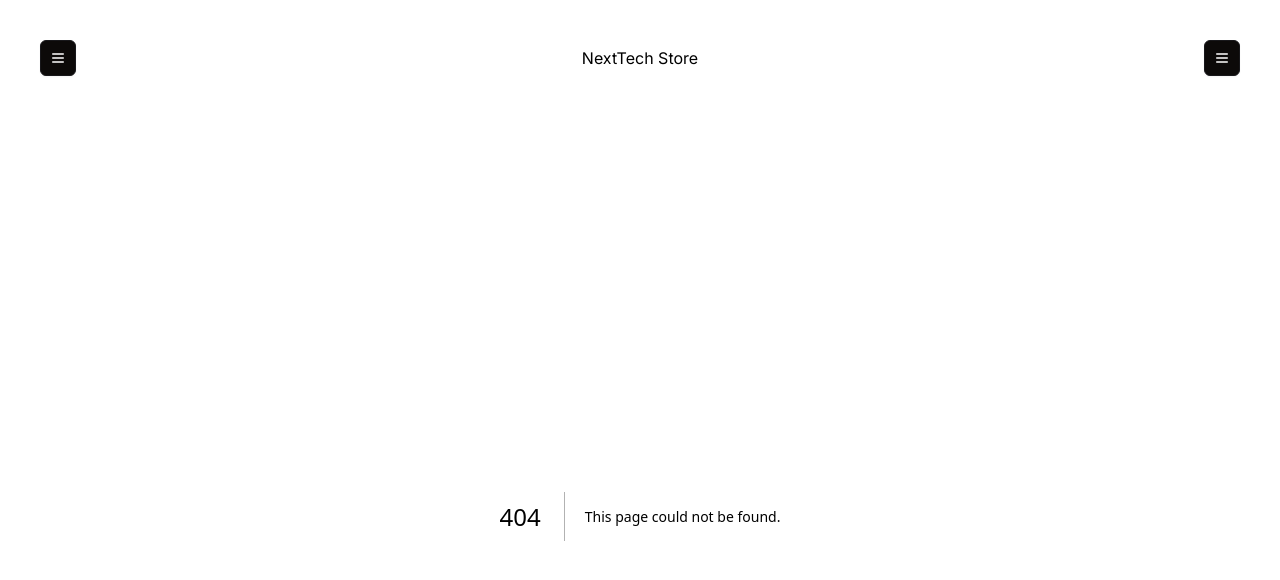
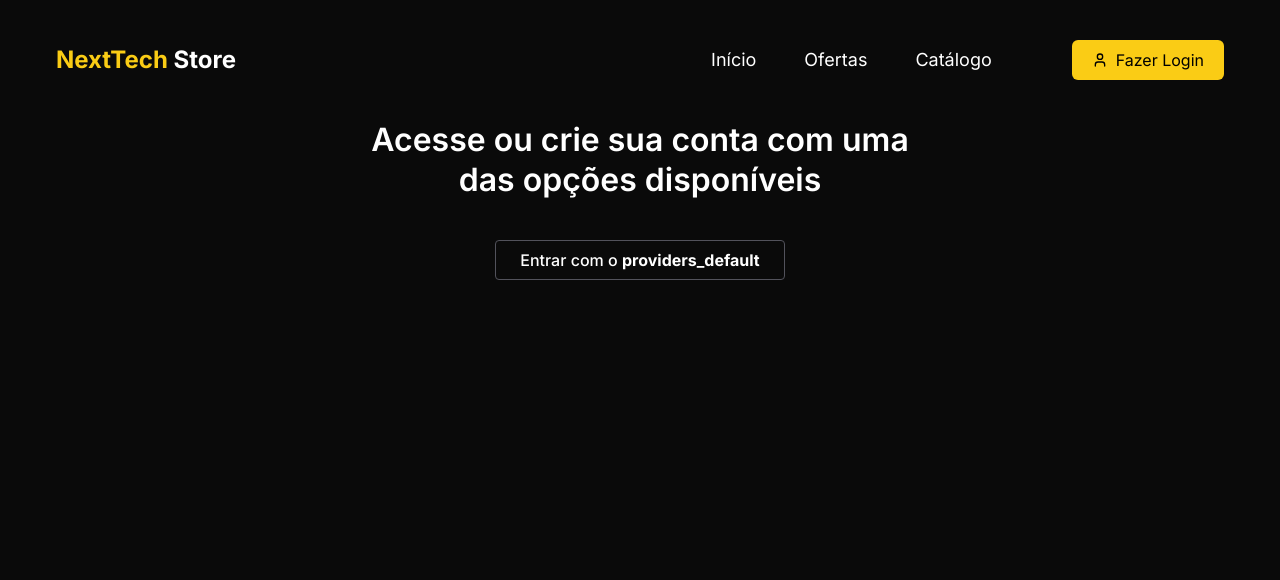
Before and after one commit to gabrielalencs/NexTech, a Next.js app: page /signin in a window 1280 px wide. Before the commit this address had no page. Shown: the top 580 px of the page. Built offline with nearby package versions, Linux system fonts and the light colour scheme.

Commit message:
feat: finalizing navigation bar and creating login page

```diff
--- a/auth.ts
+++ b/auth.ts
@@ -12,6 +12,24 @@ const config = {
     adapter: PrismaAdapter(prisma),
     session: { strategy: "database" },
     providers: [google],
+    pages: {
+        signIn: "/signIn",
+    }
 } satisfies NextAuthConfig;
 
 export const { handlers, auth, signIn, signOut } = NextAuth(config);
+
+
+interface ProviderWithId {
+    id: string;
+    name: string;
+};
+
+export const providerMap: ProviderWithId[] = config.providers.map(provider => {
+    const typedProvider = provider as unknown as ProviderWithId;
+
+    return {
+        id: typedProvider.id,
+        name: typedProvider.name
+    };
+});
--- a/next.config.ts
+++ b/next.config.ts
@@ -2,7 +2,7 @@ import type { NextConfig } from "next";
 
 const nextConfig: NextConfig = {
     images: {
-        domains: ["lh3.googleusercontent.com"],
+        domains: ["lh3.googleusercontent.com", "img.icons8.com"],
     },
 };
 
--- a/src/app/globals.css
+++ b/src/app/globals.css
@@ -4,6 +4,11 @@
 
 body {
     background-color: #0A0A0A;
+}
+
+header {
+    max-width: 1920px;
+    margin: 0 auto;
 }
 
 @layer base {
--- /dev/null
+++ b/src/app/signin/page.tsx
@@ -0,0 +1,54 @@
+import { providerMap, signIn } from "auth";
+
+const icons = [
+    { name: "Google", icon: "https://img.icons8.com/?size=100&id=17904&format=png&color=FFFFFF" },
+];
+
+
+const SignInPage = () => {
+
+    const findIcon = (name: string) => {
+        const icon = icons.find((item) => item.name === name);
+        return icon?.icon ?? "";
+    };
+
+    return (
+        <div>
+            <h2 className="text-[2rem] leading-10 font-semibold text-center text-white max-w-[600px] mx-auto">
+                Acesse ou crie sua conta com uma das opções disponíveis
+            </h2>
+
+            {Object.values(providerMap).map((provider) => (
+                <form
+                    key={provider.id}
+                    action={async () => {
+                        "use server";
+                        await signIn(provider.id, { redirectTo: "/" });
+                    }}
+                    className="mt-10 flex justify-center"
+                >
+                    <button
+                        type="submit"
+                        className="h-10 px-6 py-1 font-medium border border-zinc-600 flex items-center gap-2 rounded text-white"
+                    >
+                        {
+                            findIcon(provider.name) == "https://img.icons8.com/?size=100&id=17904&format=png&color=FFFFFF"
+                                ? (<img
+                                    src="https://img.icons8.com/?size=100&id=17904&format=png&color=FFFFFF"
+                                    alt="Icon Google"
+                                    className="w-6 h-6"
+                                />)
+                                : findIcon(provider.name)
+                        }
+
+                        <span>
+                            Entrar com o <strong>{provider.name}</strong>
+                        </span>
+                    </button>
+                </form>
+            ))}
+        </div>
+    )
+}
+
+export default SignInPage
--- a/src/components/ui/button.tsx
+++ b/src/components/ui/button.tsx
@@ -14,7 +14,7 @@ const buttonVariants = cva(
                 destructive:
                     "bg-destructive text-destructive-foreground shadow-sm hover:bg-destructive/90",
                 outline:
-          "border border-input bg-background shadow-sm hover:bg-accent hover:text-accent-foreground",
+                    "text-white p-5 border-[1px] border-zinc-900 bg-foreground hover:bg-secondary-foreground hover:text-white",
                 secondary:
                     "bg-secondary text-secondary-foreground shadow-sm hover:bg-secondary/80",
                 ghost: "hover:bg-accent hover:text-accent-foreground",
--- a/src/components/ui/header.tsx
+++ b/src/components/ui/header.tsx
@@ -1,3 +1,5 @@
+// Shadcn/ui
+
 import {
     Sheet,
     SheetContent,
@@ -5,30 +7,30 @@ import {
     SheetTitle,
     SheetTrigger,
 } from "@/components/ui/sheet";
-
 import { Button } from "./button";
 
-import { House, ListOrdered, LogIn, Menu, Percent } from "lucide-react";
+// Icons
+
+import { House, ListOrdered, LogIn, Percent, ShoppingCart, User } from "lucide-react";
+import Link from "next/link";
 
 const Header = () => {
-    const buttonTexts = [
-        { text: "Fazer Login", icon: LogIn },
+    const navItems = [
         { text: "Início", icon: House },
         { text: "Ofertas", icon: Percent },
         { text: "Catálogo", icon: ListOrdered }
     ];
 
     return (
-        <header className="p-10 flex items-center justify-between">
-            <div>
+        <header className="py-10 px-6 flex items-center justify-between lg:px-14 2xl:px-24">
+            <div className="lg:hidden">
                 <Sheet>
-                    <SheetTrigger asChild>
+                    <SheetTrigger asChild >
                         <Button
                             variant="outline"
                             size="icon"
-                            className="text-white border-zinc-900 bg-foreground hover:bg-secondary-foreground hover:text-white"
                         >
-                            <Menu />
+                            <svg xmlns="http://www.w3.org/2000/svg" width="24" height="24" viewBox="0 0 24 24" fill="none" stroke="currentColor" strokeWidth="2" strokeLinecap="round" strokeLinejoin="round" className="lucide lucide-shopping-cart !h-6 !w-6"><line x1="4" x2="20" y1="12" y2="12" /><line x1="4" x2="20" y1="6" y2="6" /><line x1="4" x2="20" y1="18" y2="18" /></svg>
                         </Button>
                     </SheetTrigger>
 
@@ -40,7 +42,14 @@ const Header = () => {
                             <SheetTitle className="text-white">Menu</SheetTitle>
                         </SheetHeader>
                         <div className="mt-7 flex flex-col gap-4">
-                            {buttonTexts.map((buttonText, index) => (
+                            <Button
+                                variant="outline"
+                                className="w-full text-white justify-start py-5 border-zinc-900 bg-transparent hover:bg-secondary-foreground hover:text-white"
+                            >
+                                <LogIn />
+                                Fazer Login
+                            </Button>
+                            {navItems.map((buttonText, index) => (
                                 <Button
                                     key={index}
                                     variant="outline"
@@ -49,7 +58,6 @@ const Header = () => {
                                     <buttonText.icon />
                                     {buttonText.text}
                                 </Button>
-
                             ))}
                         </div>
                     </SheetContent>
@@ -57,44 +65,67 @@ const Header = () => {
             </div>
 
             <div>
-                <h1>NextTech Store</h1>
+                <Link
+                    href="/"
+                    className="text-white text-lg font-bold md:text-2xl">
+                    <span className="text-primary">NextTech</span> Store
+                </Link>
             </div>
 
-            <div>
+            <div className="lg:hidden">
                 <Sheet>
-                    <SheetTrigger asChild>
+                    <SheetTrigger asChild >
                         <Button
                             variant="outline"
                             size="icon"
-                            className="text-white border-zinc-900 bg-foreground hover:bg-secondary-foreground hover:text-white"
                         >
-                            <Menu />
+                            <ShoppingCart className="!h-6 !w-6" />
                         </Button>
                     </SheetTrigger>
 
                     <SheetContent
-                        className="bg-[#0A0A0A] text-zinc-300 border-[1px] border-zinc-900 border-t-0 border-l-0 border-b-0"
+                        className="bg-[#0A0A0A] text-zinc-300 border-[1px] border-zinc-900 border-t-0 border-r-0 border-b-0 w-10/12"
                         side="right"
                     >
                         <SheetHeader>
-                            <SheetTitle className="text-white">Menu</SheetTitle>
+                            <SheetTitle className="text-left">
+                                <Button
+                                    variant="outline"
+                                    className="py-5 border-2 border-primary rounded-full text-primary hover:bg-transparent hover:text-primary"
+                                >
+                                    <ShoppingCart className="!h-5 !w-5" /> <span className="uppercase font-bold text-md">Carrinho</span>
+                                </Button>
+                            </SheetTitle>
                         </SheetHeader>
-                        <div className="mt-7 flex flex-col gap-4">
-                            {buttonTexts.map((buttonText, index) => (
-                                <Button
-                                    key={index}
-                                    variant="outline"
-                                    className="w-full text-white justify-start py-5 border-zinc-900 bg-transparent hover:bg-secondary-foreground hover:text-white"
-                                >
-                                    <buttonText.icon />
-                                    {buttonText.text}
-                                </Button>
 
-                            ))}
+                        <div>
+
                         </div>
                     </SheetContent>
                 </Sheet>
             </div>
+
+            <nav className="hidden lg:flex lg:items-center gap-20">
+                <ul className="flex gap-12 items-center">
+                    {navItems.map((buttonText, index) => (
+                        <li
+                            key={index}
+                            className="inline-block text-white duration-300 text-lg cursor-pointer hover:text-primary"
+                        >
+                            {buttonText.text}
+                        </li>
+                    ))}
+                </ul>
+
+                <div>
+                    <Link
+                        href="/signin"
+                        className="text-black text-md flex items-center gap-2 py-2 px-5 rounded-md bg-primary duration-300 text-md hover:bg-[#fee78a]">
+                        <User className="!h-4 !w-4" />
+                        Fazer Login
+                    </Link>
+                </div>
+            </nav>
         </header>
     )
 }
--- a/src/components/ui/sheet.tsx
+++ b/src/components/ui/sheet.tsx
@@ -65,7 +65,7 @@ const SheetContent = React.forwardRef<
       {...props}
     >
       <SheetPrimitive.Close className="absolute right-4 top-4 rounded-sm opacity-70 ring-offset-background transition-opacity hover:opacity-100 focus:outline-none focus:ring-2 focus:ring-ring focus:ring-offset-2 disabled:pointer-events-none data-[state=open]:bg-secondary">
-        <X className="h-4 w-4" />
+        <X className="h-5 w-5" />
         <span className="sr-only">Close</span>
       </SheetPrimitive.Close>
       {children}
```
Lines whose indentation alone changed are shown as unchanged.
